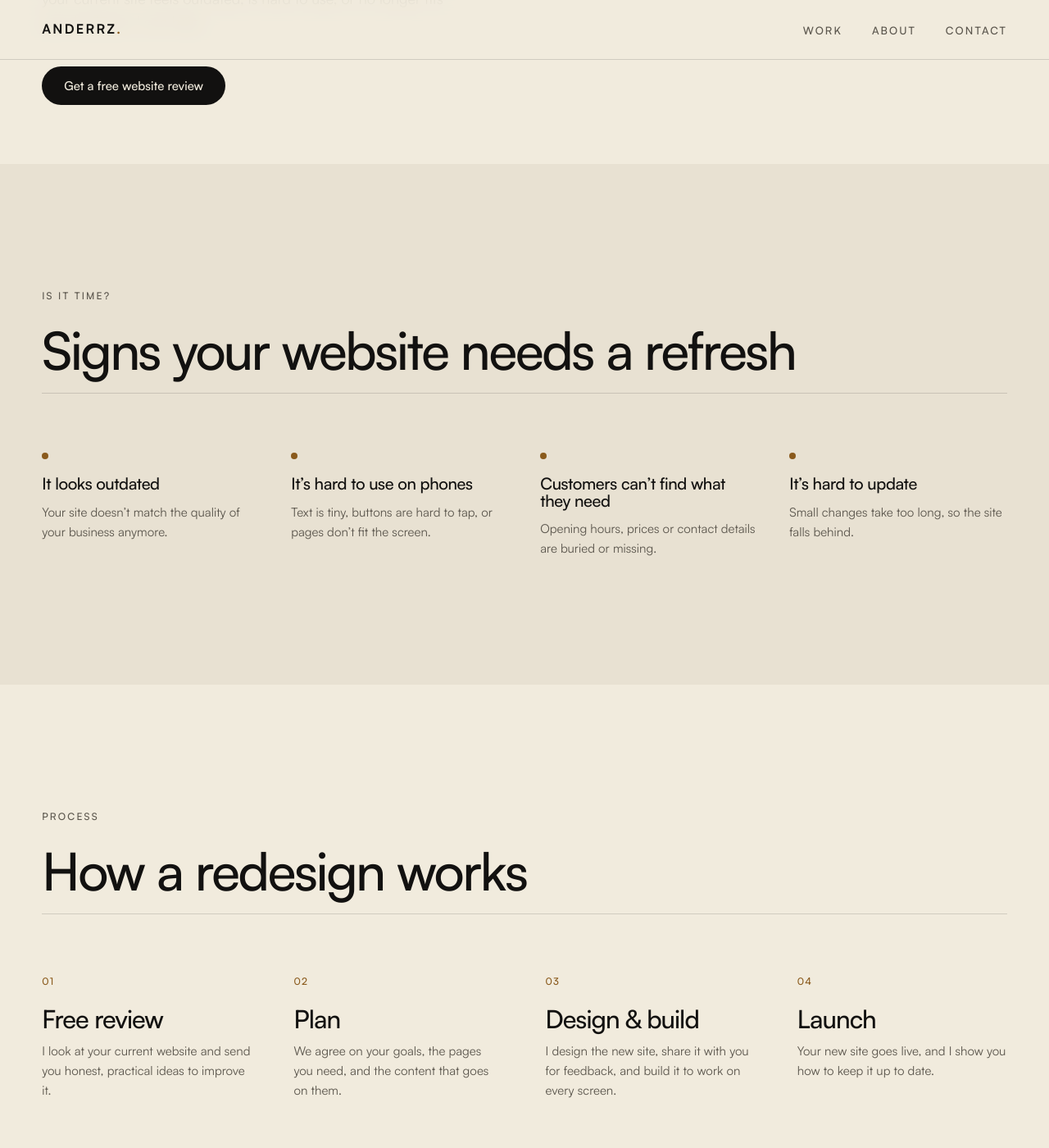
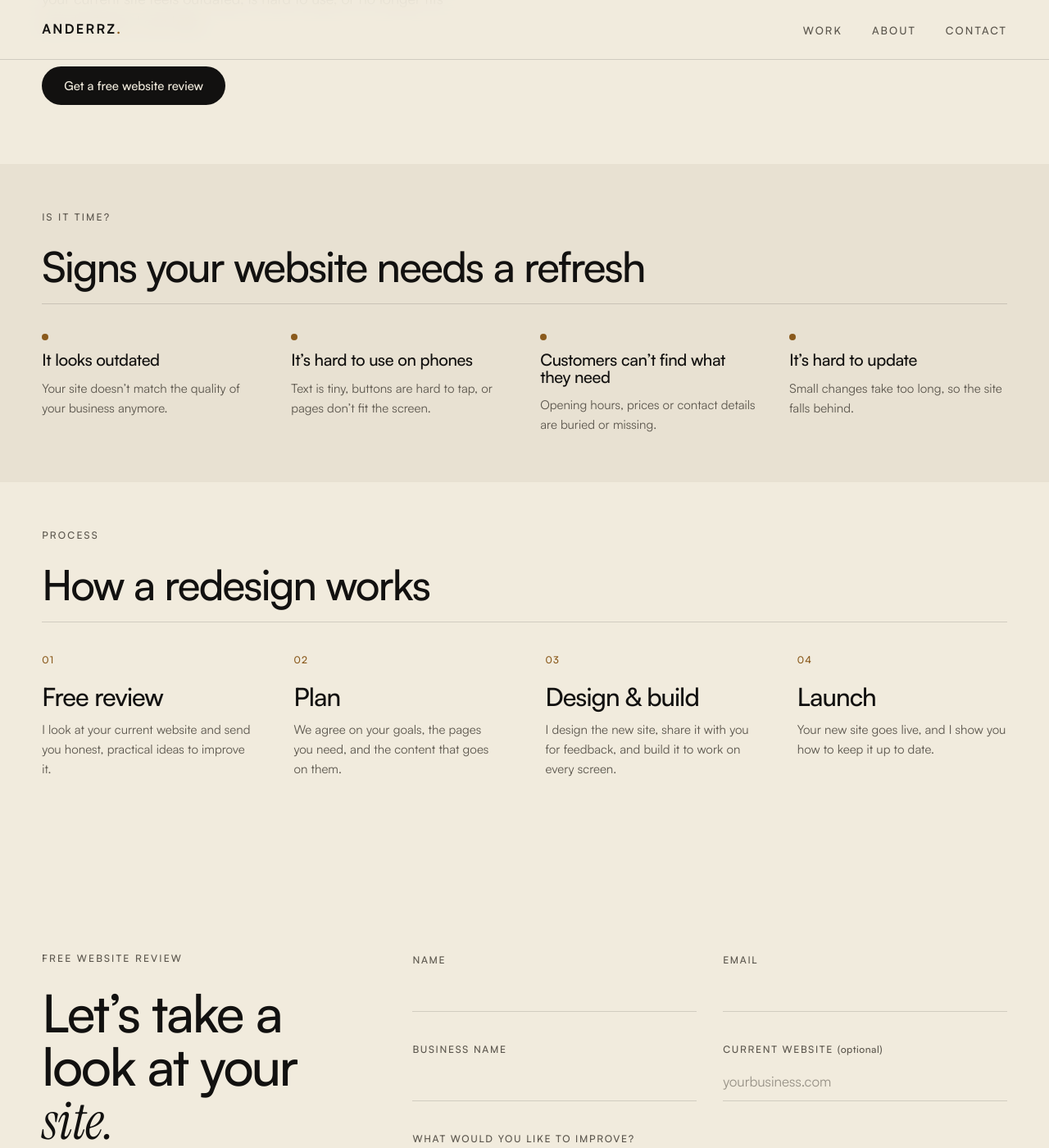
Before and after one commit to Anderrzx/anderrz.portfolio.github.io, a Jekyll site: the page built from web-design/index.html, in a window 1280 px wide and 1400 px high, scrolled down 499 px. Shown: the whole window at 82% size. Built offline with Jekyll 4.4.1, drawn with Linux system fonts in a browser that asks for light colours.

Commit message:
Title Case topics, start pages at the top, review links land on Signs
- Contact "What's it about?" options and the review form topic use
  Title Case (Website Design, Free Website Review, ...)
- Pages always open at the top; links with a #section jump there
- "Small business? Get a free website review" links go to
  /web-design/#is-it-time; the Signs and Process sections are tighter so
  both show together

Co-Authored-By: Claude Opus 5.5 <noreply@anthropic.com>

```diff
--- a/_includes/closing-cta.html
+++ b/_includes/closing-cta.html
@@ -9,7 +9,7 @@
         <h2 id="cta-title" class="cta-title reveal">{{ include.title | default: "Have an idea? Let&rsquo;s bring it to" }} <em class="serif">life.</em></h2>
         <a class="button button-primary button-large reveal" href="{{ '/contact/' | relative_url }}">Let&rsquo;s Connect</a>
         <p class="cta-aside reveal">
-            <a class="text-link" href="{{ '/web-design/' | relative_url }}">Small business? Get a free website review <span aria-hidden="true">&rarr;</span></a>
+            <a class="text-link" href="{{ '/web-design/#is-it-time' | relative_url }}">Small business? Get a free website review <span aria-hidden="true">&rarr;</span></a>
         </p>
     </div>
 </section>
--- a/assets/css/main.css
+++ b/assets/css/main.css
@@ -83,6 +83,7 @@
 
 html {
     scroll-behavior: smooth;
+    scroll-padding-top: 72px; /* section links land below the sticky header */
     -webkit-text-size-adjust: 100%;
 }
 
@@ -1114,6 +1115,23 @@ a.project-link:hover .project-placeholder {
     grid-template-columns: repeat(4, 1fr);
 }
 
+/* Tighter sections so "Signs" and "How a redesign works" read as one view */
+.section-compact {
+    padding: clamp(40px, 4.5vw, 64px) 0;
+}
+
+.section-compact .section-head {
+    margin-bottom: clamp(24px, 3vw, 36px);
+}
+
+.section-compact .sign-title::before {
+    margin-bottom: 14px;
+}
+
+.section-compact .section-title {
+    font-size: clamp(2rem, 4vw, 3.25rem);
+}
+
 .examples-note {
     margin: 40px 0 0;
     color: var(--text-muted);
--- a/assets/js/main.js
+++ b/assets/js/main.js
@@ -1,3 +1,21 @@
+// ===== Start every page at the top =====
+// Browsers sometimes restore an old scroll position when a page opens.
+// Links that point to a section (e.g. /web-design/#is-it-time) still go there.
+if ('scrollRestoration' in history) history.scrollRestoration = 'manual';
+
+const linkedSection = window.location.hash
+    ? document.getElementById(decodeURIComponent(window.location.hash.slice(1)))
+    : null;
+
+if (linkedSection) {
+    // Jump straight to the linked section once the page has laid out
+    window.addEventListener('load', () => {
+        linkedSection.scrollIntoView({ behavior: 'instant', block: 'start' });
+    });
+} else {
+    window.scrollTo({ top: 0, left: 0, behavior: 'instant' });
+}
+
 // ===== Mobile menu =====
 const toggle = document.querySelector('.nav-toggle');
 const nav = document.querySelector('.site-nav');
@@ -92,7 +110,7 @@ function setupForm(form) {
     const submitButton = form.querySelector('button[type="submit"]');
     const requiredFields = form.querySelectorAll('[required]');
 
-    // Pre-select the topic from a link like /contact/?topic=Free%20website%20review
+    // Pre-select the topic from a link like /contact/?topic=Free%20Website%20Review
     const topic = new URLSearchParams(window.location.search).get('topic');
     if (topic && form.topic && form.topic.options) {
         const option = [...form.topic.options].find((o) => o.value === topic);
--- a/web-design/index.html
+++ b/web-design/index.html
@@ -24,8 +24,10 @@ body_class: theme-light
     </div>
 </section>
 
-<!-- ===== Signs it's time ===== -->
-<section class="section section-raised" aria-labelledby="signs-title">
+<!-- ===== Signs it's time =====
+     "Small business? Get a free website review" links land here (#is-it-time),
+     so visitors see the signs and the process right away. -->
+<section class="section section-raised section-compact" id="is-it-time" aria-labelledby="signs-title">
     <div class="container">
         <div class="section-head">
             <div>
@@ -79,7 +81,7 @@ body_class: theme-light
 {% endif %}
 
 <!-- ===== Process (alternates background with the section above it) ===== -->
-<section class="section{% if web_projects.size > 0 %} section-raised{% endif %}" aria-labelledby="process-title">
+<section class="section section-compact{% if web_projects.size > 0 %} section-raised{% endif %}" aria-labelledby="process-title">
     <div class="container">
         <div class="section-head">
             <div>
@@ -124,7 +126,7 @@ body_class: theme-light
                   data-connected="{% if form_action != "" %}true{% else %}false{% endif %}"
                   data-success="Thanks! Your review request has been sent. I&rsquo;ll be in touch soon.">
 
-                <input type="hidden" name="topic" value="Free website review">
+                <input type="hidden" name="topic" value="Free Website Review">
 
                 <div class="field-row">
                     <div class="field">
```
Also changed, not shown: contact/index.html (+5 -5 lines).
